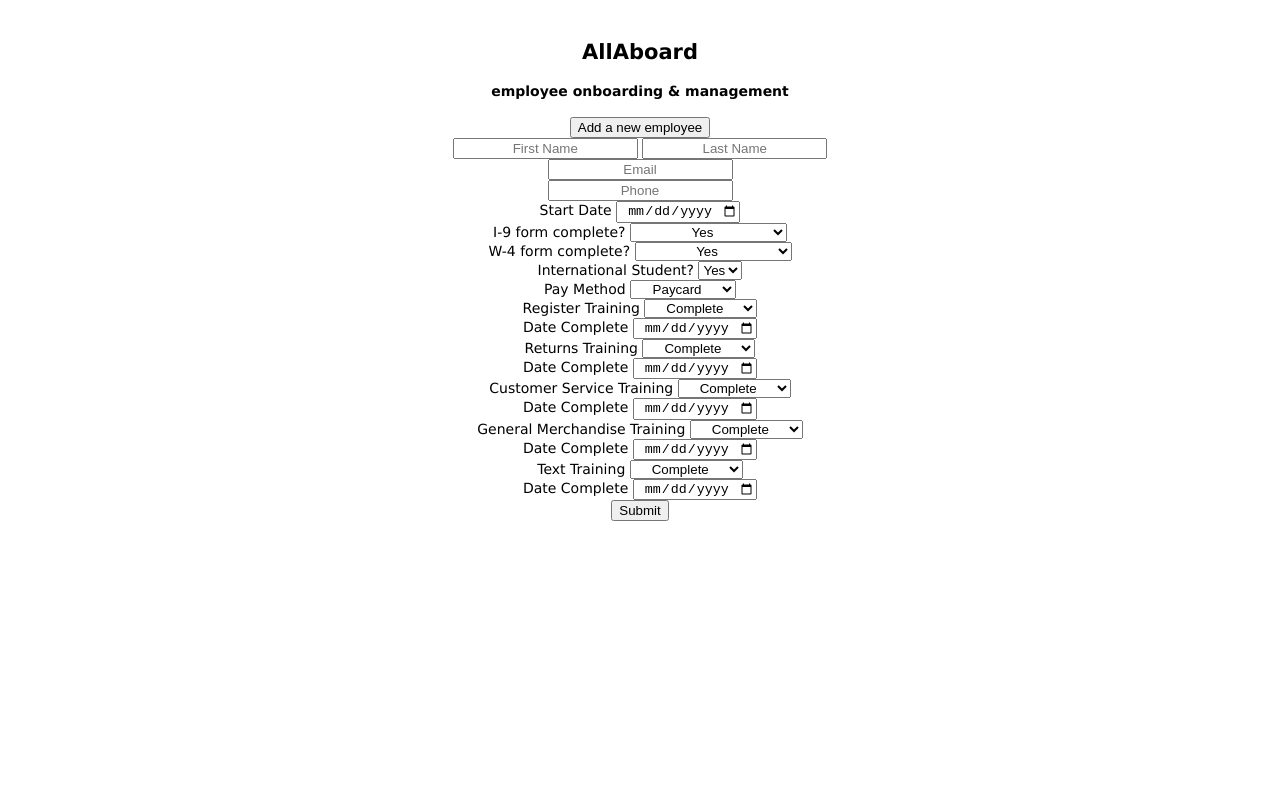
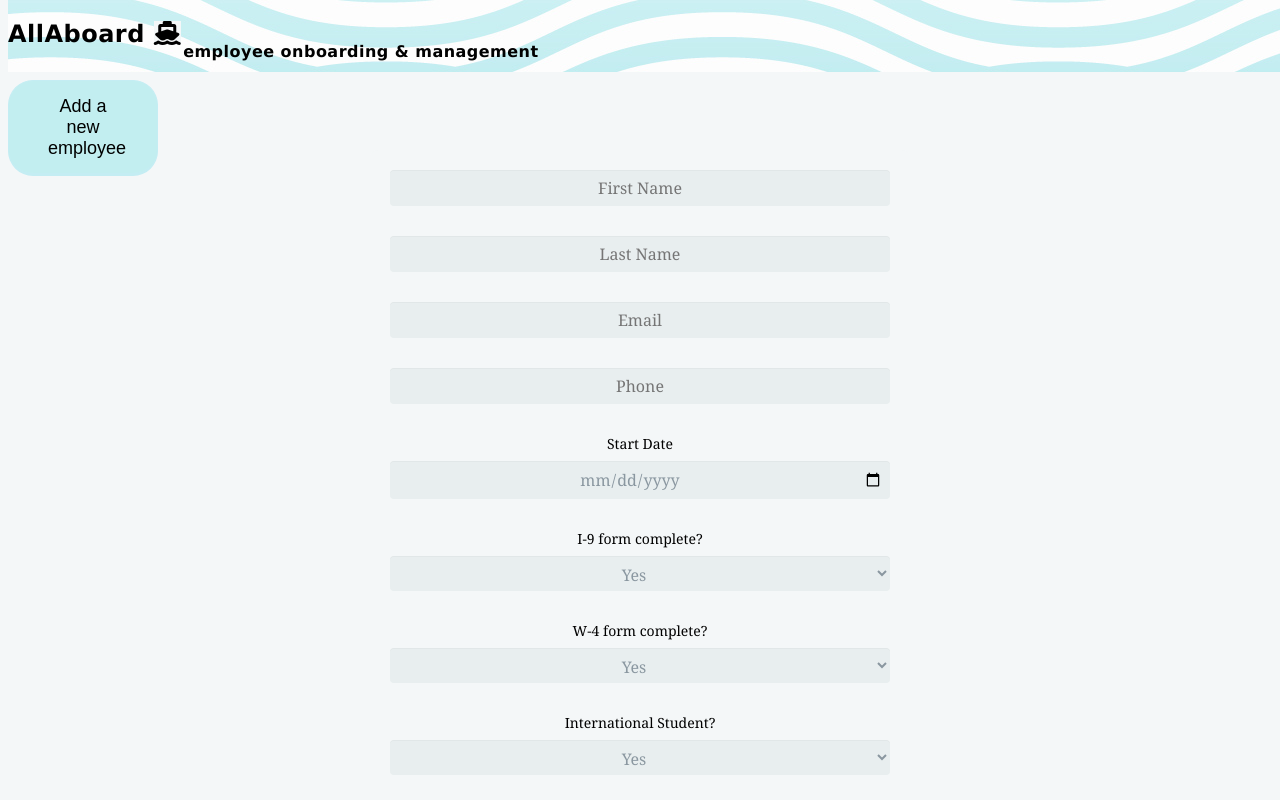
Before and after one commit to smcashman/AllAboard, a website: page public/index.html in a window 1280 px wide. Both pictures are taken after a click on the button "Add a new employee". Shown: the top 800 px of the page. Drawn offline with nearby package versions, Linux system fonts and the light colour scheme; no server answers.

Commit message:
basic style structure

```diff
--- a/public/app.js
+++ b/public/app.js
@@ -7,16 +7,17 @@ $(document).ready(function() {
 
                     $.each(data, function(index, value) {
 
-                    	console.log(value.PayOption)
-                        $(".employeeList").append('<div class="employeeBox"><p class=' + value._id + '><span class="firstName">' + value.first + ' </span><span class="lastName">' + value.last + ' </span><br><span class="employeeEmail">' + value.email + ' <i class="fa fa-envelope-o sendMail" aria-hidden="true"></i></span><br><span class="employeePhone">' + value.phone + ' </span><br><span class="startdate">' + value.start + ' </span><br><button class= "editButton" id="editButton">Edit Info</button><i class="fa fa-trash-o deleteButton" aria-hidden="true" id="' + value._id + '"></i><button class="showChecklist" id="' + value._id + '">Show Training Checklist</button><button class="updateButton">Update</button></p></div>')
 
-                        $(".traininglist").append('<div class="checklistBox" id=""><p class=' + value._id + ' style="display:none"><button class="updateChecklistButton">Update</button><br><span class="I9"> I9 Complete? ' + value.I9 + ' </span><br><span class="W4"> W4 Complete? ' + value.W4 + ' </span><br><span class="International"> Are they an international student? ' + value.International + '</span><br><span class="PayOption"> Which pay option did they choose? ' + value.PayOption + '</span><br><span class="Register">Have they been register trained? ' + value.Register + '</span><br><span class="RegisterDate">' + value.RegisterDate + '</span><br><span class="Refunds"> Have they been trained on returns? ' + value.Refunds + '</span><br><span class="ReturnsDate">' + value.ReturnsDate + '</span><br><span class="CustServ">Have they been trained on customer service? ' + value.CustServ + '</span><br><span class="CSDate">' + value.CSDate + '</span><br><span class="GM">Have they been trained on general merchandise? ' + value.GM + '</span><br><span class="GMDate">' + value.GMDate + '</span><br><span class="TextDepart"> Have they been trained in textbooks? ' + value.TextDepart + '</span><br><span class="TXDate">' + value.TXDate + '</span><br><button class="submitChecklistButton">Submit Changes</button></p></div>')
+                        $(".employeeList").append('<div class="employeeBox"><p class=' + value._id + '><i class="fa fa-pencil-square-o editButton" aria-hidden="true"></i><br><span class="firstName">' + value.first + ' </span><span class="lastName">' + value.last + ' </span><br><span class="employeeEmail">' + value.email + ' <i class="fa fa-envelope-o sendMail" aria-hidden="true"></i></span><br><span class="employeePhone">' + value.phone + ' </span><br><span class="startdate">' + value.start + ' </span><br><i class="fa fa-trash-o deleteButton" aria-hidden="true" id="' + value._id + '"></i><button class="showChecklist" id="' + value._id + '">Show Training Checklist</button><button class="updateButton">Update</button></p></div>')
+
+                        $(".traininglist").append('<div class="checklistBox form-style-5"><p class=' + value._id + ' style="display:none"><button class="updateChecklistButton">Update</button><br><span class="I9"> I9 Complete? ' + value.I9 + ' </span><br><span class="W4"> W4 Complete? ' + value.W4 + ' </span><br><span class="International"> Are they an international student? ' + value.International + '</span><br><span class="PayOption"> Which pay option did they choose? ' + value.PayOption + '</span><br><span class="Register">Have they been register trained? ' + value.Register + '</span><br><span class="RegisterDate">' + value.RegisterDate + '</span><br><span class="Refunds"> Have they been trained on returns? ' + value.Refunds + '</span><br><span class="ReturnsDate">' + value.ReturnsDate + '</span><br><span class="CustServ">Have they been trained on customer service? ' + value.CustServ + '</span><br><span class="CSDate">' + value.CSDate + '</span><br><span class="GM">Have they been trained on general merchandise? ' + value.GM + '</span><br><span class="GMDate">' + value.GMDate + '</span><br><span class="TextDepart"> Have they been trained in textbooks? ' + value.TextDepart + '</span><br><span class="TXDate">' + value.TXDate + '</span><br><button class="submitChecklistButton">Submit Changes</button></p></div></div>')
 
 
                     });
 
 
                     $('.employeeList').on('click', 'div p button.showChecklist', function(e) {
+                    	console.log('ya hear')
                         $('.traininglist div p').hide();
                         var idToShow = $(this).parent('p').attr('class')
                         console.log(idToShow)
@@ -42,7 +43,7 @@ $(document).ready(function() {
                         })
 
                     });
-                    $('.employeeList').on('click', 'div p button#editButton', function(e) {
+                    $('.employeeList').on('click', 'div p i.editButton', function(e) {
                         $(this).parent("p").children('.updateButton').show();
 
                         var first = $(this).parent("p").children("span.firstName").text();
@@ -261,17 +262,22 @@ $(document).ready(function() {
 
 
                     $('.formtoggle').click(function() {
-                        $('.formWrapper').toggle();
+                        $('#formWrapper').toggle();
                         $('.trainingChecklist').toggle();
                     });
 
 
                     $('.employeeList').on('click', 'div p i.sendMail', function(e) {
-                            $('#emailcontainer').toggle();
+                    	$('.employeeList').hide();
+                            $('#emailcontainer').show();
 
                            to = $(this).parent('span.employeeEmail').text();
+                           name = $(this).parent('span.firstName').text();
                            $('input#to').val(to)
                             console.log(to);
+
+                            console.log(name)
+                            $('#messageTitle').text("Message to"+name);
                             var from, subject, text;
                             $("#sendemail").click(function() {
                             	console.log("mail meh")
@@ -287,7 +293,11 @@ $(document).ready(function() {
                                         },
                                         function(data) {
                                             if (data == "sent") {
-                                                $("#message").empty().html("Email is been sent at "+to+".Please check inbox!");
+                                                $("#message").empty().html("Email has been sent to "+to+".");
+                                                setTimeout(function(){
+                                                	$('#emailcontainer').hide()
+                                                	$('.employeeList').show()
+                                                }, 2000);
                                                 }
 
                                             });
@@ -295,10 +305,4 @@ $(document).ready(function() {
                             });
 
 
-
-
-
-
-
-
             });
--- a/public/index.html
+++ b/public/index.html
@@ -9,14 +9,17 @@
 
 </head>
 <body>
-	<h2> AllAboard </h2>
+
+	<header class="head">
+	<h2> AllAboard <i class="fa fa-ship" aria-hidden="true"></i></h2><br>
 	<h4> employee onboarding & management </h4>
+</header>
 	<button class="formtoggle"> Add a new employee </button>
 	<div class="employeeList"></div>
 	<div class="traininglist"></div>
 
 
-	<div class="formWrapper">
+	<div id="formWrapper" class="form-style-5">
 	<form action="/employees" method="POST" id='addEmployeeForm'>
             <input id="first" type="text" placeholder="First Name" name="first">
             <input id="last" type="text" placeholder="Last Name" name="last"><br>
@@ -61,13 +64,15 @@
 
 
 
+
 <div id="emailcontainer">
-<h1>Mailer In Node.JS</h1>
-<input id="to" type="text" placeholder="Enter E-mail ID where you want to send" />
-<input id="subject" type="text" placeholder="Write Subject" />
-<textarea id="content" cols="40" rows="5" placeholder="Write what you want to send"></textarea>
+<h1 id="messageTitle">New Message</h1>
+<input id="to" type="text" placeholder="Enter E-mail ID" /><br>
+<input id="subject" type="text" placeholder="Subject" /><br>
+<textarea id="content" cols="40" rows="5" placeholder="Message Text"></textarea>
 <button id="sendemail">Send Email</button>
 <span id="message"></span>
+
 </div>
 
 
--- a/public/styles.css
+++ b/public/styles.css
@@ -1,5 +1,6 @@
 * {
 	text-align:center;
+	background-color: #F4F7F8;
 }
 
 .employeeBox {
@@ -9,7 +10,11 @@
 	height:150px;
 }
 
-.formWrapper {
+.employeeList {
+	margin-top:150px;
+}
+
+#formWrapper {
 	display:none;
 }
 .updateButton{
@@ -26,6 +31,13 @@
 
 #emailcontainer{
 	display: none;
+	height:400px;
+	width: 300px;
+	border: solid black 2px;
+	border-radius: 5px;
+	text-align:center;
+	margin: 0 auto;
+
 }
 /*.traininglist {
 	display: none;
@@ -38,43 +50,137 @@ body {
         font-family: "Lucida Grande",Helvetica,Arial,Verdana,sans-serif;
     }
 
-    #wrap {
-        width: 1100px;
-        margin: 0 auto;
+/* form styles*/
+
+.form-style-5{
+    max-width: 500px;
+    padding: 10px 20px;
+    background: #f4f7f8;
+    margin: 10px auto;
+    padding: 20px;
+    background: #f4f7f8;
+    border-radius: 8px;
+    font-family: Georgia, "Times New Roman", Times, serif;
+}
+.form-style-5 form{
+    border: none;
 }
 
-    #external-events {
-        float: left;
-        width: 150px;
-        padding: 0 10px;
-        border: 1px solid #ccc;
-        background: #eee;
-        text-align: left;
+.form-style-5 label {
+    display: block;
+    margin-bottom: 8px;
+}
+.form-style-5 input[type="text"],
+.form-style-5 input[type="date"],
+.form-style-5 textarea,
+.form-style-5 select {
+    font-family: Georgia, "Times New Roman", Times, serif;
+    background: rgba(255,255,255,.1);
+    border: none;
+    border-radius: 4px;
+    font-size: 16px;
+    margin: 0;
+    outline: 0;
+    padding: 7px;
+    width: 100%;
+    box-sizing: border-box;
+    -webkit-box-sizing: border-box;
+    -moz-box-sizing: border-box;
+    background-color: #e8eeef;
+    color:#8a97a0;
+    -webkit-box-shadow: 0 1px 0 rgba(0,0,0,0.03) inset;
+    box-shadow: 0 1px 0 rgba(0,0,0,0.03) inset;
+    margin-bottom: 30px;
+
+}
+.form-style-5 input[type="text"]:focus,
+.form-style-5 input[type="date"]:focus,
+.form-style-5 textarea:focus,
+.form-style-5 select:focus {
+    background: #d2d9dd;
+}
+.form-style-5 select{
+    -webkit-appearance: menulist-button;
+    height:35px;
+}
+.form-style-5 .number {
+    background: #1abc9c;
+    color: #fff;
+    height: 30px;
+    width: 30px;
+    display: inline-block;
+    font-size: 0.8em;
+    margin-right: 4px;
+    line-height: 30px;
+    text-align: center;
+    text-shadow: 0 1px 0 rgba(255,255,255,0.2);
+    border-radius: 15px 15px 15px 0px;
 }
 
-    #external-events h4 {
-        font-size: 16px;
-        margin-top: 0;
-        padding-top: 1em;
+button {
+    position: relative;
+    display: block;
+    padding: 15px 39px 14px 39px;
+    color: black;
+    margin: 0 auto;
+    background: #C2EEF0;
+    font-size: 18px;
+    text-align: center;
+    font-style: normal;
+    width: 150px;
+    border-radius:25px;
+    border: 1px solid #C4EDF3;
+    border-width: 1px 1px 3px;
+    margin-bottom: 10px;
 }
 
-    #external-events .fc-event {
-        margin: 10px 0;
-        cursor: pointer;
+.showChecklist{
+	width:100%;
 }
 
-    #external-events p {
-        margin: 1.5em 0;
-        font-size: 11px;
-        color: #666;
+.head{
+	position: fixed;
+	top: 0;
+	width: 100%;
+	height:4.5em;
+	float: right;
+	font-size: 16px;
+	letter-spacing: 0.03em;
+	-webkit-font-smoothing: antialiased;
+	padding-right: 4em;
+	margin-bottom:20px;
+	background-image: url("waves.jpg");
+	z-index: 9999;
 }
 
-    #external-events p input {
-        margin: 0;
-        vertical-align: middle;
+.employeeBox{
+	border:2px solid black;
+	border-radius:5px;
+	padding:5px;
+	height:300px;
 }
 
-    #calendar {
-        float: right;
-        width: 100%;
+.formtoggle{
+	margin-top:80px;
+	position: fixed;
+	float:left;
+	top:0;
 }
+
+.head h2, .head h4{
+	float:left;
+	background-color: transparent;
+}
+
+.head h4{
+	padding:2px;
+}
+
+.form-style-5 button:hover
+{
+    background: #109177;
+}
+
+#sendemail {
+	width:100%;
+}
```
Also changed, not shown: public/waves.jpg (added), 2 other files. Lines whose indentation alone changed are shown as unchanged.
